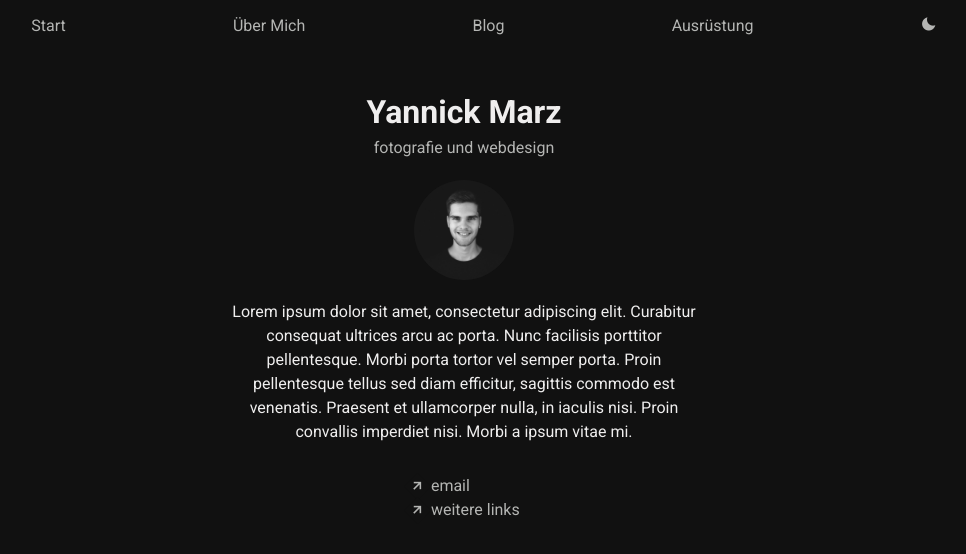
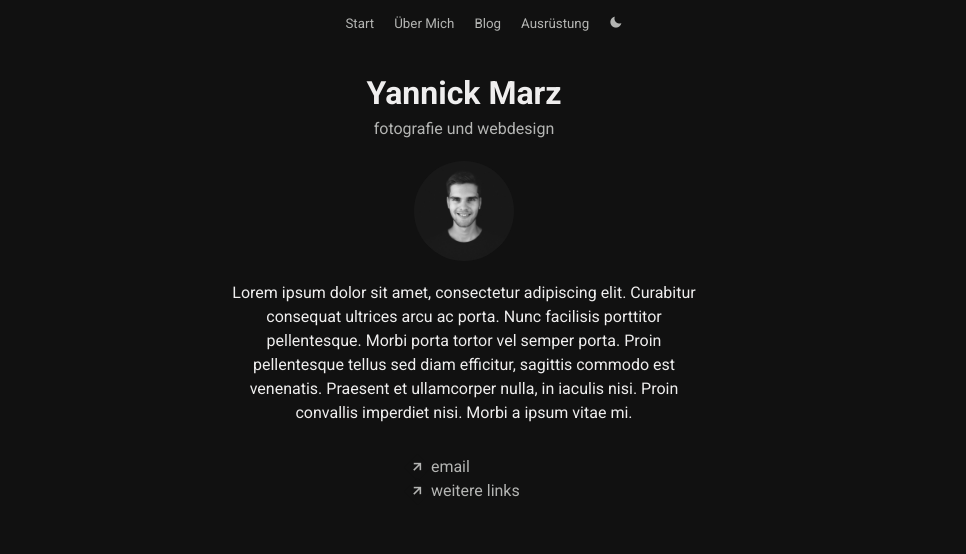
Before and after one commit to yannickmarz/personal-website, a plain HTML site: page index.html in a window 1280 px wide. Shown: the whole page, without its empty margins (176-1142 px from the left). Drawn offline with nearby package versions, Linux system fonts and the light colour scheme.

Commit message:
change navar styles

```diff
--- a/style.css
+++ b/style.css
@@ -41,10 +41,12 @@ input, button, textarea, select {
     width: 100%;
     list-style-type: none;
     display: flex;
-    justify-content: space-evenly;
-    /* gap: 20px; */
+    justify-content: center;
+    align-items: center;
+    gap: 20px;
     margin-top: 14px;
-  }
+    font-size: 10pt;
+    }
 
   ul a {
     text-decoration: none;
@@ -67,7 +69,7 @@ input, button, textarea, select {
   /* About Section */
 
   .about {
-    margin-top: 50px;
+    margin-top: 35px;
     display: flex;
     flex-direction: column;
     align-items: center;
```
